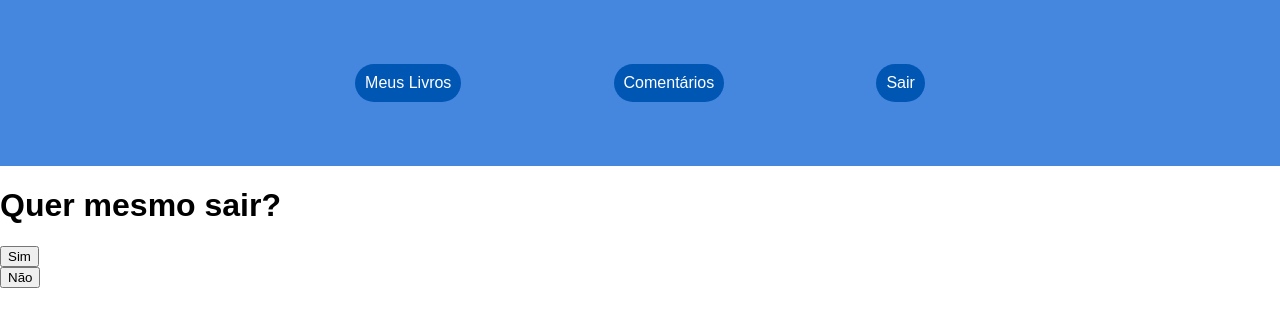
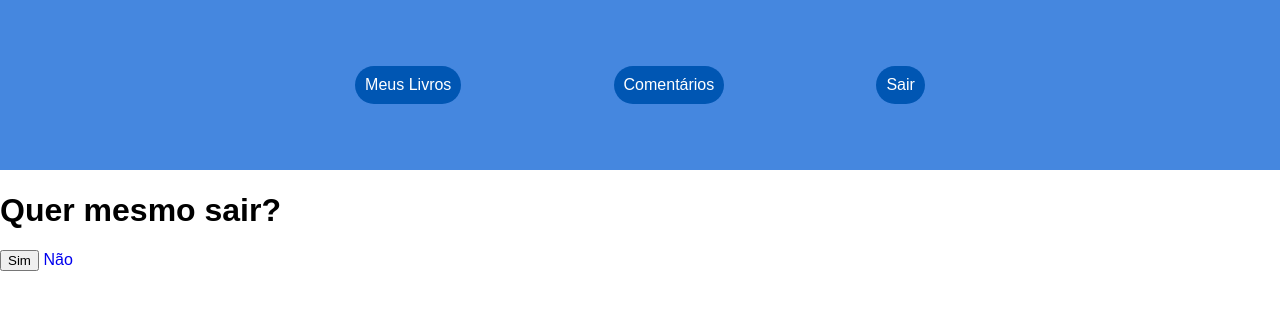
Before and after one commit to Arthur-Snts/Projeto-PSI, a Flask app: page /logout in a window 1280 px wide. Shown: the top 327 px of the page. Run offline with Flask 3, Linux system fonts and the light colour scheme; the visitor is signed in with stand-in values (Sample User, id 1); data that the repository does not hold is empty.

Commit message:
Update logout.html

```diff
--- a/templates/logout.html
+++ b/templates/logout.html
@@ -5,11 +5,9 @@
 {% endblock %}
 
 {% block conteudo %}
-    <h1>Quer mesmo sair?</h1>
-    <form action="{{ url_for('logout' ) }}" method="POST">
-        <button>Sim</button>
-    </form>
-    <form action="{{ url_for('inicial' ) }}">
-        <button>Não</button>
+    <form action="{{ url_for('logout' ) }}" method="POST" class="form_logout">
+        <h1>Quer mesmo sair?</h1>
+        <button class="sim_sair">Sim</button>
+        <a href="{{ url_for('inicial' ) }}" class="nao_sair">Não</a>
     </form>
 {% endblock %}
```
